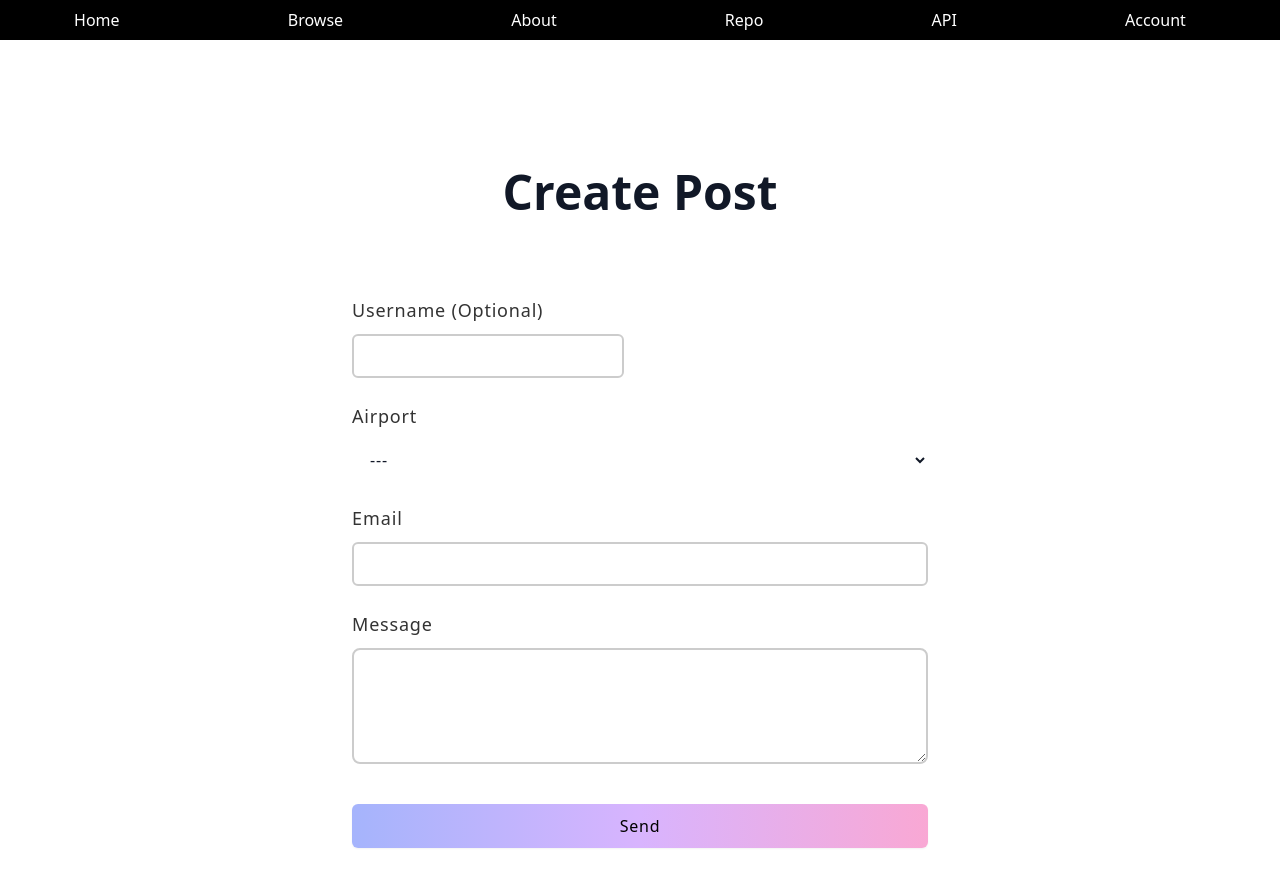
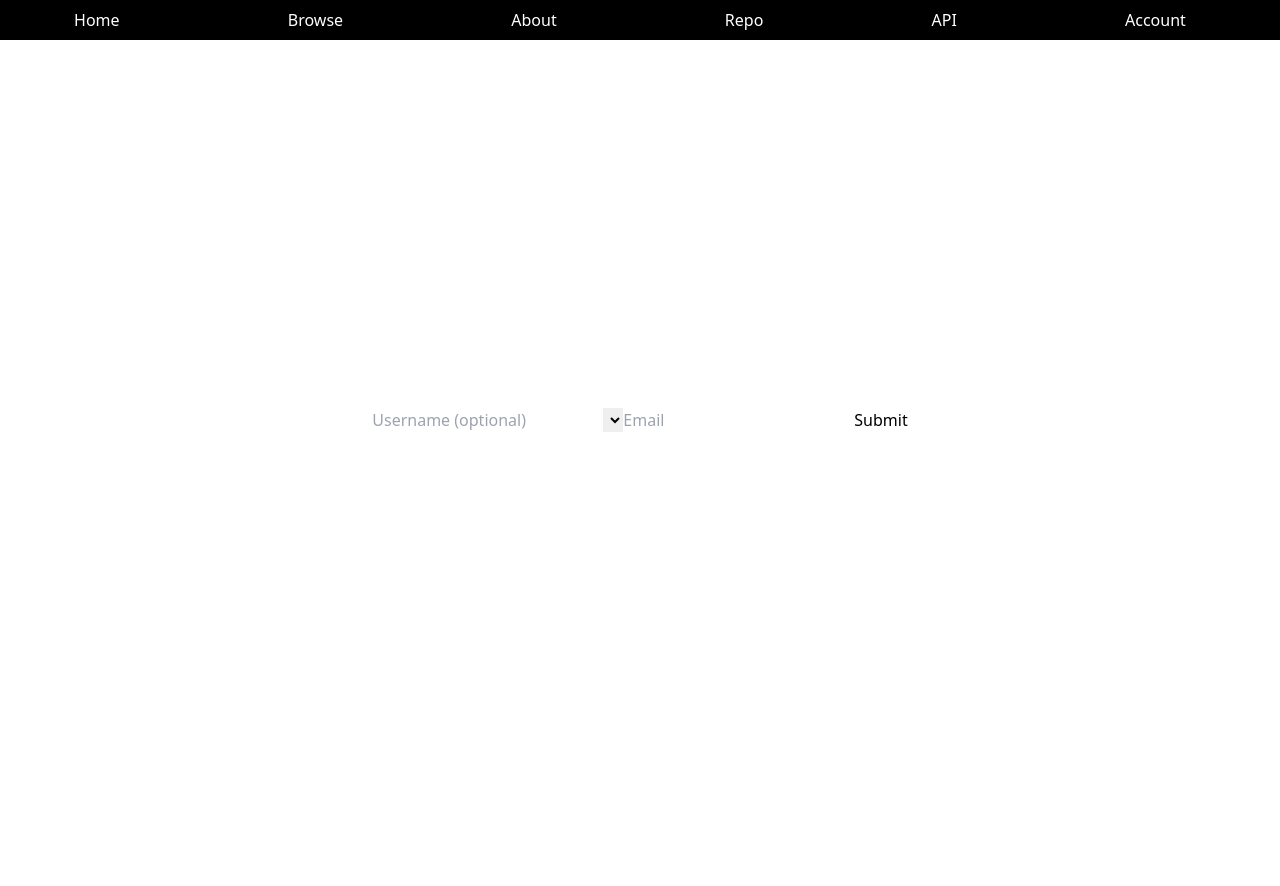
Before and after one commit to aksheyd/AirBlog, a Next.js app: page /create_post in a window 1280 px wide. Shown: the top 886 px of the page. After the commit the page ends 800 px from the top, so only its background shows below. Built offline with nearby package versions, Linux system fonts and the light colour scheme.

Commit message:
progress on posts:

```diff
--- a/app/api/v1/airports/[IATA]/terminals/route.tsx
+++ b/app/api/v1/airports/[IATA]/terminals/route.tsx
@@ -1,14 +1,13 @@
 import { FindTerminals } from '@/app/lib/api/data';
 import { ErrorResponse, TerminalsResponse } from '@/app/lib/api/definitions';
 import { NextRequest, NextResponse } from 'next/server';
+
 
 export async function GET(
   request: NextRequest,
   { params }: { params: Promise<{ IATA: string }> }
 ): Promise<NextResponse<ErrorResponse | TerminalsResponse>> {
   const reqIATA = (await params).IATA;
-
   const response = await FindTerminals(reqIATA);
-
   return response;
 }
--- /dev/null
+++ b/app/api/v1/posts/route.tsx
@@ -0,0 +1,12 @@
+import { ErrorResponse, TerminalsResponse } from '@/app/lib/api/definitions';
+import { NextRequest, NextResponse } from 'next/server';
+
+
+export async function POST(
+  request: NextRequest
+) {
+    console.log(request.body);
+
+    const response = NextResponse.json({ message: 'success' });
+    return response;
+}
--- a/app/create_post/page.tsx
+++ b/app/create_post/page.tsx
@@ -1,146 +1,61 @@
 'use client';
-import { FormEvent, useState } from 'react'
-import './post.css'
-import Nav from '../nav';
-// import { Airports } from '../lib/api/data';
+
+import React, { FormEvent, useState } from "react";
+import Nav from "../nav";
+import { Airports } from "../lib/api/data";
 
 export default function CreatePost() {
-    const [formSubmitted, setFormSubmitted] = useState(false);
-    const [formSending, setFormSending] = useState(false);
-    const [formError, setFormError] = useState(false);
+  const [name, setName] = useState("");
+  const [message, setMessage] = useState("");
+  const [airport, setAirport] = useState("");
+  const [terminal, setTerminal] = useState("");
+
+  const handleSubmit = (event: FormEvent) => {
+    event.preventDefault();
 
 
-    async function onSubmit(event: FormEvent<HTMLFormElement>) {
-        // reset form state
-        setFormError(false);
-        setFormSubmitted(false);
+    // Reset form fields
+    setName("");
+    setMessage("");
+    setAirport("");
+    setTerminal("");
+  };
 
-        setFormSending(true);
-        event.preventDefault()
+  return (
+    <div className="relative flex flex-col min-h-screen max-w-screen bg-white">
+    <section className="relative z-10 flex-none">
+        <Nav />
+    </section>
 
-        const formData = new FormData(event.currentTarget)
-        try {
-            const response = await fetch('', {
-                method: 'POST',
-                body: formData,
-            })
-            setFormSending(false);
+    <div className="flex items-center justify-center flex-1">
+    <form onSubmit={handleSubmit}>
+      <input
+        type="text"
+        value={name}
+        onChange={(e) => setName(e.target.value)}
+        placeholder="Username (optional)"
+      />
 
-            if (!response.ok) {
-                setFormError(true);
-            } else {
-                setFormSubmitted(true);
-            }
-        } catch (error) {
-            console.log(error)
-            setFormSubmitted(false)
-            setFormSending(false)
-            setFormError(true)
-            return
-        }
-    }
+      <select
 
-    return (
-        <div className="relative flex flex-col min-h-screen max-w-screen bg-white">
-            <section className="relative z-10 flex-none">
-                <Nav />
-            </section>
-            <div id="create_post" className="isolate bg-white px-6 py-24 sm:py-32 lg:px-8 items-center justify-center">
-                <div className="mx-auto text-center">
-                    <h2 className="text-balance text-5xl font-semibold text-gray-900 sm:text-5xl">
-                        Create Post
-                    </h2>
-                </div>
-                <form onSubmit={onSubmit} className="mx-auto mt-16 max-w-xl sm:mt-20 tracking-wider">
-                    <div className="grid grid-cols-1 gap-x-8 gap-y-6 sm:grid-cols-2">
-                        <div>
-                            <label htmlFor="name" className="block text-lg font-light">
-                                Username (Optional)
-                            </label>
-                            <div className="mt-2.5">
-                                <input
-                                    id="name"
-                                    name="name"
-                                    type="text"
-                                    autoComplete="username"
-                                    className="block w-full rounded-md bg-white px-3.5 py-2 text-base text-gray-900"
-                                />
-                            </div>
-                        </div>
-                        <div className="sm:col-span-2">
-                            <label htmlFor="airport" className="block text-lg font-light">
-                                Airport
-                            </label>
-                            <div className="mt-2.5">
-                                <select
-                                    id="airport"
-                                    name="airport"
-                                    // onSelect={}
-                                    defaultValue="---"
-                                    className="block w-full rounded-md bg-white px-3.5 py-2 text-base tracking-wider text-gray-900"
-                                >
-                                    <option>---</option>
-                                    <option>SFO</option>
-                                    <option>CDG</option>
-                                </select>
-                            </div>
-                        </div>
-                        <div className="sm:col-span-2">
-                            <label htmlFor="email" className="block text-lg font-light tracking-wider">
-                                Email
-                            </label>
-                            <div className="mt-2.5">
-                                <input
-                                    id="email"
-                                    name="email"
-                                    type="email"
-                                    autoComplete="email"
-                                    className="block w-full rounded-md bg-white px-3.5 py-2 text-base text-gray-900"
-                                />
-                            </div>
-                        </div>
-                        <div className="sm:col-span-2">
-                            <label htmlFor="message" className="block text-lg font-light">
-                                Message
-                            </label>
-                            <div className="mt-2.5">
-                                <textarea
-                                    id="message"
-                                    name="message"
-                                    rows={4}
-                                    className="block w-full rounded-lg bg-white px-3.5 py-2 text-base text-gray-900"
-                                    defaultValue={''}
-                                />
-                            </div>
-                        </div>
-                    </div>
-                    <div className="mt-10">
-                        <button
-                            type="submit"
-                            className="block w-full rounded-md bg-gradient-to-r from-indigo-300 via-purple-300 to-pink-300 px-3.5 py-2.5 text-center text-md tracking-wider font-regular shadow-sm hover:from-indigo-200 hover:via-purple-200 hover:to-pink-200">
-                            Send
-                        </button>
-                    </div>
-                </form>
+        value={airport}
+        onChange={(e) => setAirport(e.target.value)}
+        >
+            {Array.isArray(Airports) && Airports.map((airport) => (
+                <option key={airport.code} value={airport.code}>{airport.name}</option>
+            ))}
+        </select>
 
-                {formError && (
-                    <div className="mt-8 text-center text-red-600 text-lg">
-                        There was an error sending your message. Please try again.
-                    </div>
-                )}
+      <input
+        type="email"
+        value={message}
+        onChange={(e) => setMessage(e.target.value)}
+        placeholder="Email"
+      />
 
-                {formSending && (
-                    <div className="mt-8 text-center text-gray-600 text-lg">
-                        Sending...
-                    </div>
-                )}
-
-                {formSubmitted && (
-                    <div className="mt-8 text-center text-green-600 text-lg">
-                        Thank you! Your message has been sent.
-                    </div>
-                )}
-            </div>
-        </div>
-    )
+      <button type="submit">Submit</button>
+    </form>
+    </div>
+    </div>
+  );
 }
--- a/app/create_post/post.css
+++ /dev/null
@@ -1,32 +0,0 @@
-input,
-textarea {
-    border: 2px solid #ccc;
-    border-radius: 0.375rem;
-    padding: 0.5rem 1rem;
-    font-size: 1rem;
-    transition: border-color 0.3s ease;
-}
-
-input:focus,
-textarea:focus {
-    border-color: #6B7280;
-    outline: none;
-}
-
-input,
-textarea {
-    transition: transform 0.3s ease-in-out;
-}
-
-/* Hover state */
-input:hover,
-textarea:hover {
-    transform: scale(1.03);
-}
-
-label {
-    font-size: 1rem;
-    font-weight: 500;
-    color: #333;
-    margin-bottom: 0.5rem;
-}
--- a/middleware.ts
+++ b/middleware.ts
@@ -4,7 +4,7 @@ import { NextRequest, NextResponse } from 'next/server'
 
 
 const corsOptions = {
-  'Access-Control-Allow-Methods': 'GET',
+  'Access-Control-Allow-Methods': 'GET, POST',
   'Access-Control-Allow-Headers': 'Content-Type, Authorization',
 }
 
```
